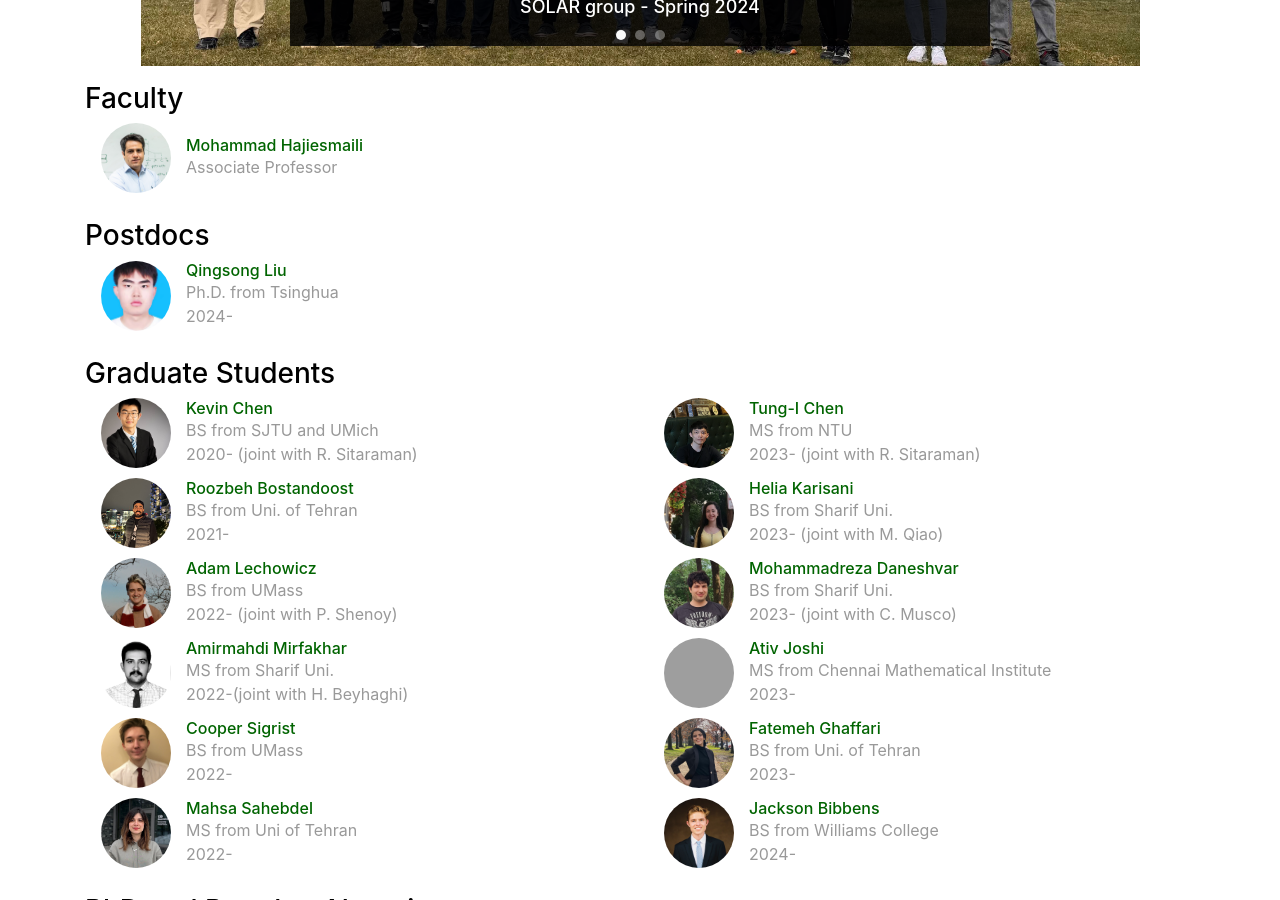
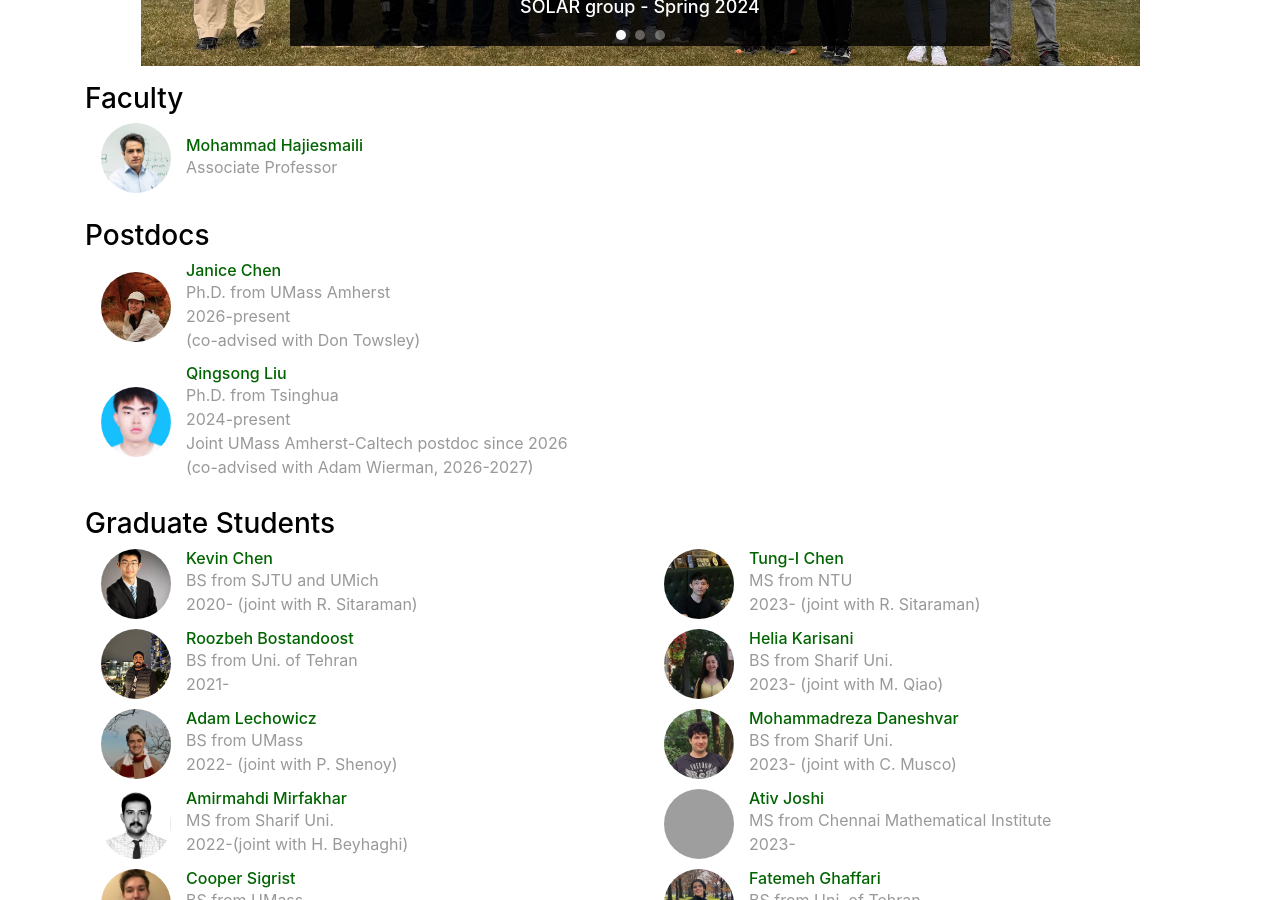
Before and after one commit to umass-solar/umass-solar.github.io, a Jekyll site: the page built from people.html, in a window 1280 px wide and 900 px high, scrolled down 479 px. Built offline with Jekyll 4.4.1, drawn with Linux system fonts in a browser that asks for light colours; grey boxes are pictures that could not be loaded.

Commit message:
postdoc-update

```diff
--- a/_data/people.yml
+++ b/_data/people.yml
@@ -269,11 +269,18 @@ anu:
 
 # staff
 
+janice:
+  display_name: Janice Chen
+  image: /img/people/janice.jpg
+  role: staff
+  bio: Ph.D. from UMass Amherst <br> 2026-present <br> (co-advised with Don Towsley)
+  webpage: https://jjanicechen.com/
+
 qingsong:
   display_name: Qingsong Liu
   image: /img/people/qingsong.png
   role: staff
-  bio: Ph.D. from Tsinghua <br> 2024-
+  bio: Ph.D. from Tsinghua <br> 2024-present <br> Joint UMass Amherst-Caltech postdoc since 2026 <br> (co-advised with Adam Wierman, 2026-2027)
   webpage: https://qingsong-liu.github.io/
 
 qingsong2:
```
Also changed, not shown: img/people/janice.jpg (added).
